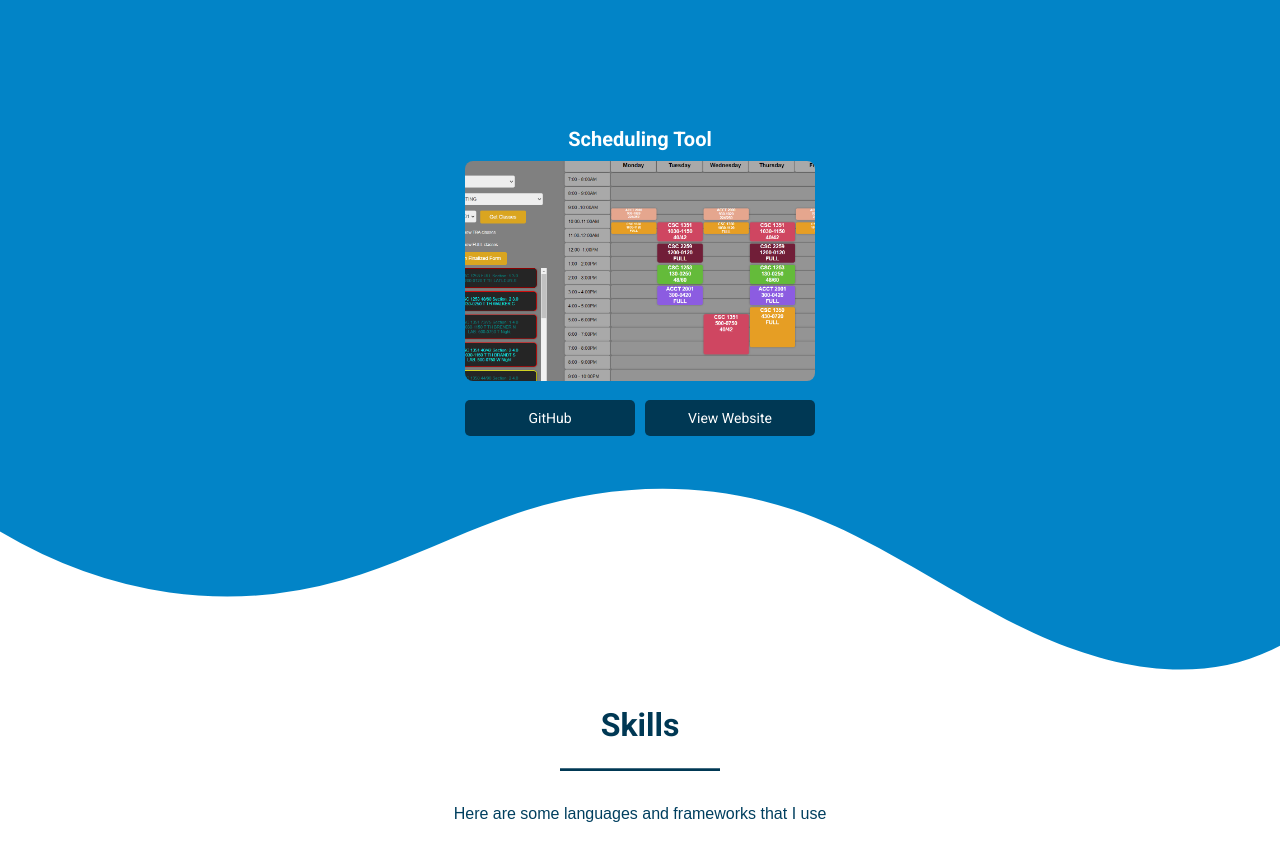
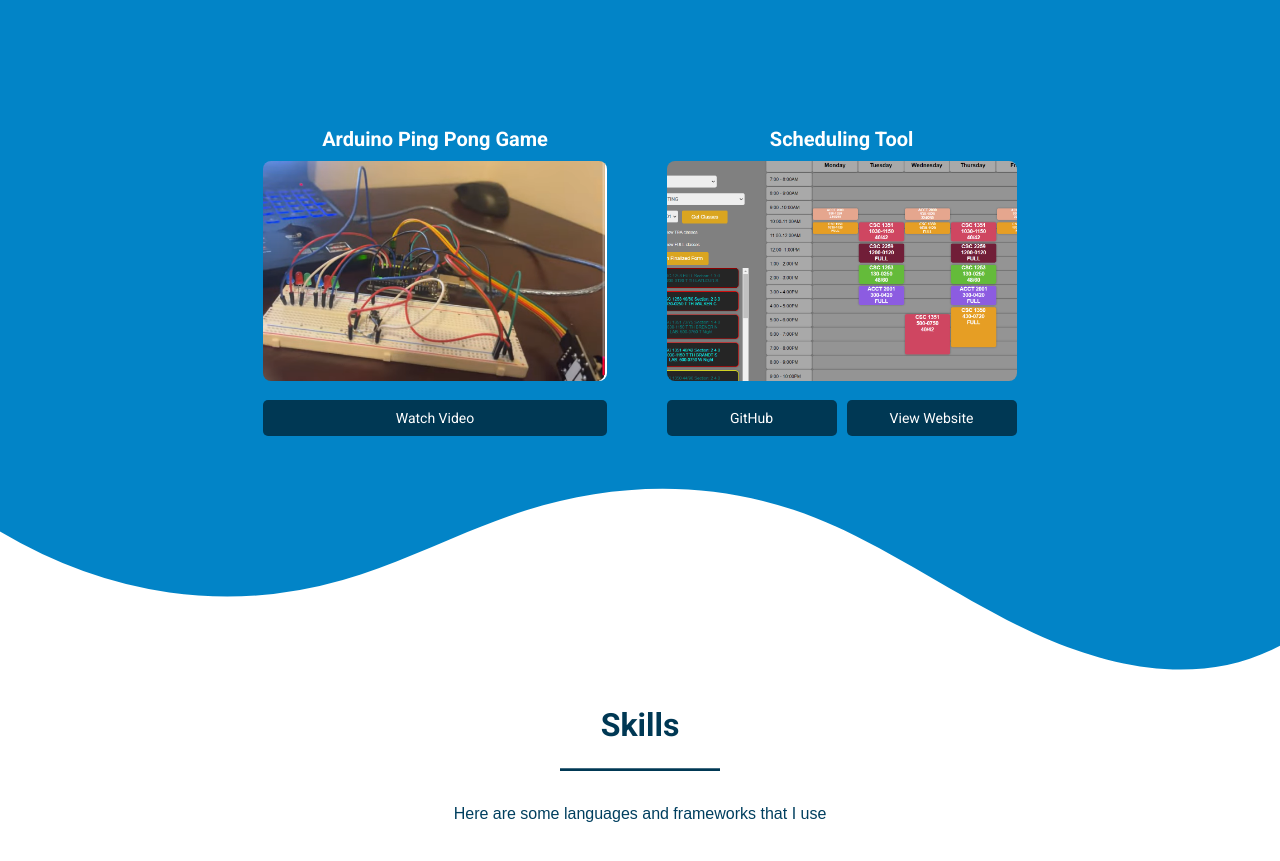
Before and after one commit to SeifSultan03/Portfolio, a plain HTML site: page index.html in a window 1280 px wide. Shown: the part 1253-2114 px from the top of the page. Drawn offline with Linux system fonts and the light colour scheme.

Commit message:
Display Ping Pong Project

```diff
--- a/index.html
+++ b/index.html
@@ -87,6 +87,15 @@
                     </div>
                 </div>
                 <div class="image-item hidden">
+                    <h3>Arduino Ping Pong Game</h3>
+                    <a href="https://youtube.com/shorts/752omrh54LM?feature=share">
+                        <img class ="dynamicImage" src="assets/arduinopingpong.png" alt="More Information">
+                    </a>
+                    <div class="buttons">
+                        <a href="https://youtube.com/shorts/752omrh54LM?feature=share" target="_blank" class="btn full">Watch Video</a>
+                    </div>
+                </div>
+                <div class="image-item hidden">
                     <h3>Scheduling Tool</h3>
                     <a href="/scheduletool.html">
                         <img class ="dynamicImage"src="assets/scheduletoolimage.png" alt="More Information">
```
Also changed, not shown: assets/arduinopingpong.png (added).
